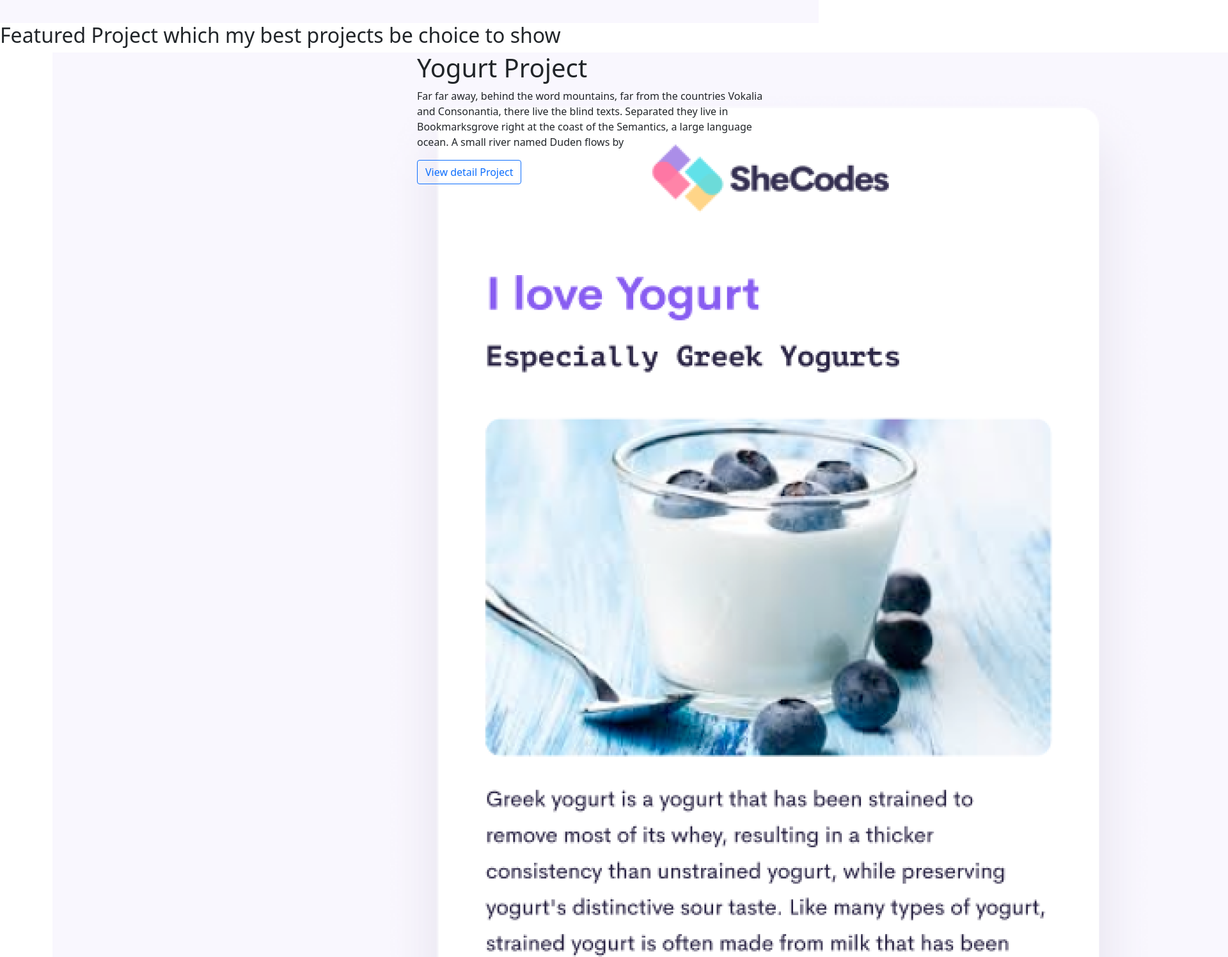
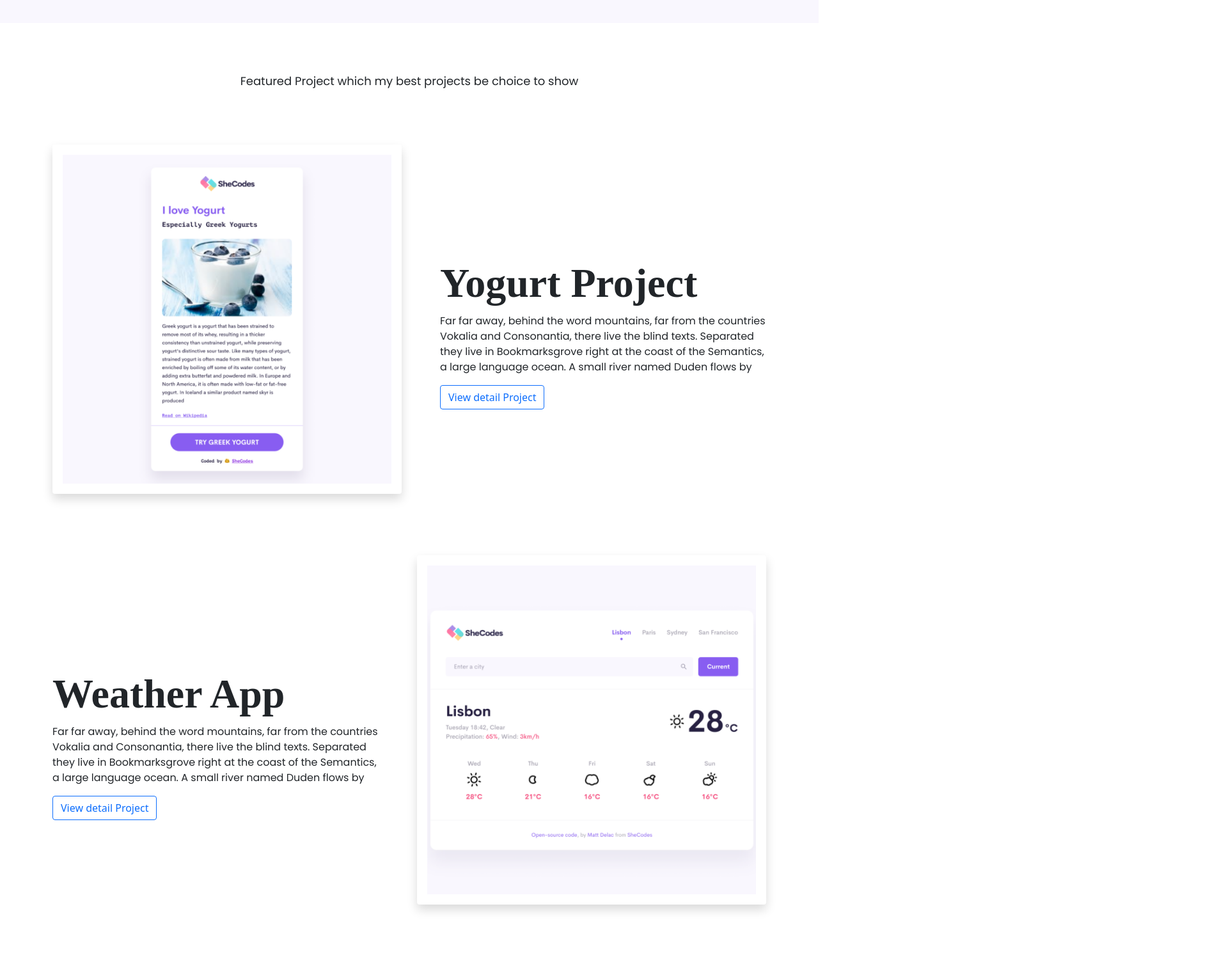
Before and after one commit to achucarrob/shecodes-portfolio-finalproject, a plain HTML site: page index.html in a window 1280 px wide. Shown: the part 600-2096 px from the top of the page at 64% size, 1920 px wide, since content can reach past the window. Drawn offline with nearby package versions, Linux system fonts and the light colour scheme; a web font is replaced by a local one.

Commit message:
Added projects

```diff
--- a/index.html
+++ b/index.html
@@ -22,16 +22,45 @@
         <h2>Frontend Developer, based in Paraguay.</h2>
         <a href="#" class="btn btn-primary" >Get Started</a>
     </div>
-    <h2>Featured Project which my best projects be choice to show</h2>
+    <div class="title-section">
+        <h2>Featured Project which my best projects be choice to show</h2>
+    </div>
     <div class="container">
-        <div class="row">
+        <!-- Yogurt Web Page  -->
+        <div class="row mb-5">
             <!-- img  -->
             <div class="col-6">
-                <img src="./static/img/yogurtview.png" alt="Yogurt web page view">
+                <img src="./static/img/yogurtview.png" class="img-fluid shadow p-3 mb-5 bg-body rounded" alt="Yogurt web page view">
             </div>
             <!-- description -->
+            <div class="col-6 ps-5 mt-auto mb-auto">
+                <h1>Yogurt Project</h1>
+                <p>Far far away, behind the word mountains, far from the countries Vokalia and Consonantia, there live the blind texts. Separated they live in Bookmarksgrove right at the coast of the Semantics, a large language ocean. A small river named Duden flows by</p>
+                <a href="#" class="btn btn-outline-primary" >View detail Project</a>
+            </div>
+        </div>
+        <!-- Weather Web Page  -->
+        <div class="row mb-5">
+            <!-- description -->
+            <div class="col-6 pe-5 mt-auto mb-auto">
+                <h1>Weather App</h1>
+                <p>Far far away, behind the word mountains, far from the countries Vokalia and Consonantia, there live the blind texts. Separated they live in Bookmarksgrove right at the coast of the Semantics, a large language ocean. A small river named Duden flows by</p>
+                <a href="#" class="btn btn-outline-primary" >View detail Project</a>
+            </div>
+            <!-- img  -->
             <div class="col-6">
-                <h1>Yogurt Project</h1>
+                <img src="./static/img/weatherweb.png" class="img-fluid shadow p-3 mb-5 bg-body rounded" alt="Weather web page view">
+            </div>
+        </div>
+        <!-- Dictionary Web Page  -->
+        <div class="row mb-5">
+            <!-- img  -->
+            <div class="col-6">
+                <img src="./static/img/dictionaryweb.png" class="img-fluid shadow p-3 mb-5 bg-body rounded" alt="Dictionary web page view">
+            </div>
+            <!-- description -->
+            <div class="col-6 ps-5 mt-auto mb-auto">
+                <h1>Dictionary App</h1>
                 <p>Far far away, behind the word mountains, far from the countries Vokalia and Consonantia, there live the blind texts. Separated they live in Bookmarksgrove right at the coast of the Semantics, a large language ocean. A small river named Duden flows by</p>
                 <a href="#" class="btn btn-outline-primary" >View detail Project</a>
             </div>
--- a/styles.css
+++ b/styles.css
@@ -53,3 +53,23 @@
     text-decoration: none;
     margin: 40px;
 }
+
+.title-section h2 {
+    font-family: var(--default-font);
+    font-weight: 400;
+    font-size: 18px;
+    text-align: center;
+    padding: 80px 0;
+}
+
+.container h1 {
+    font-family: var(--titulos-font);
+    font-weight: 700;
+    font-size: 64px;
+}
+
+.container p {
+    font-family: var(--default-font);
+    font-weight: 400;
+    font-size: 16px;
+}
```
